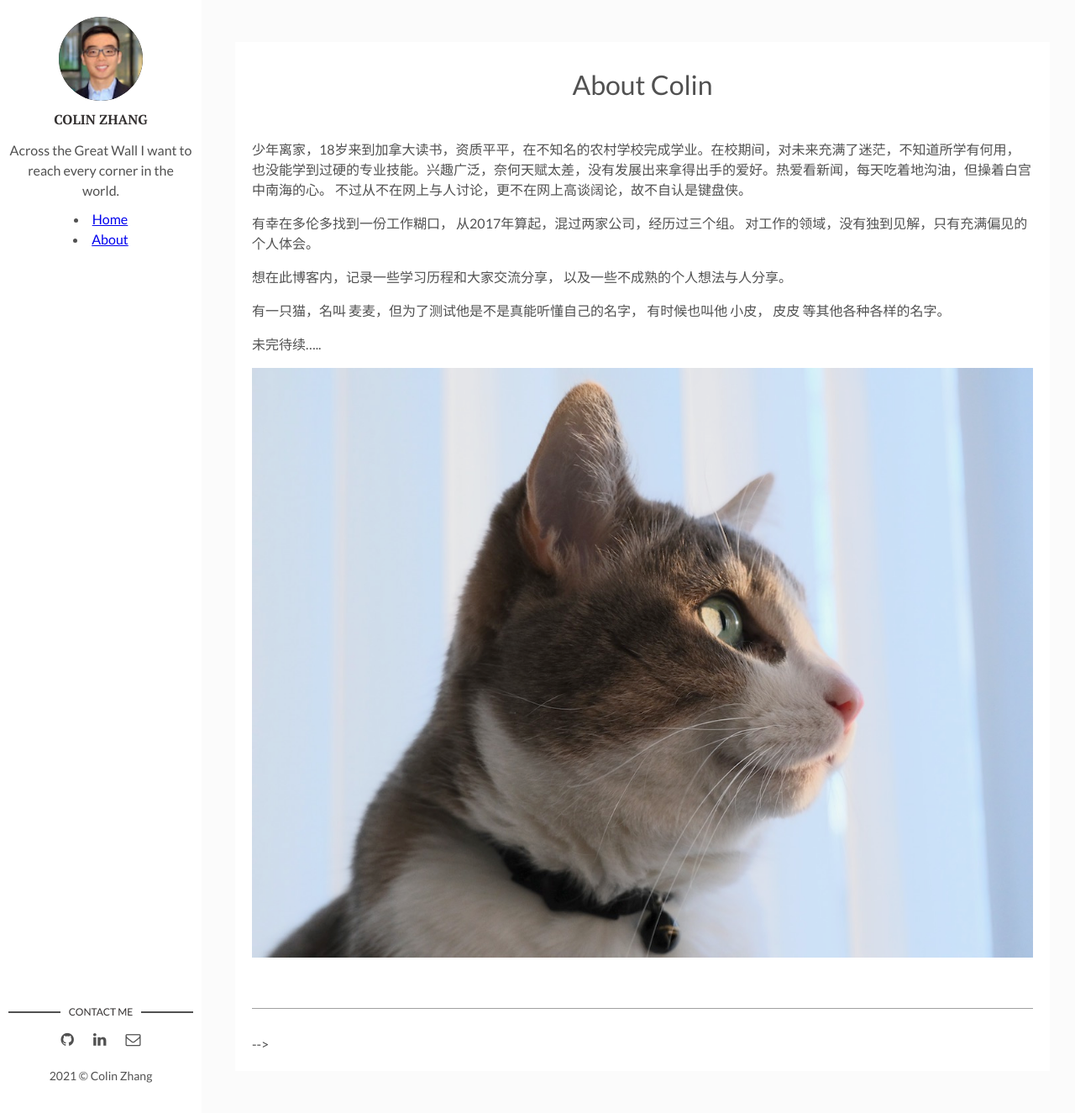
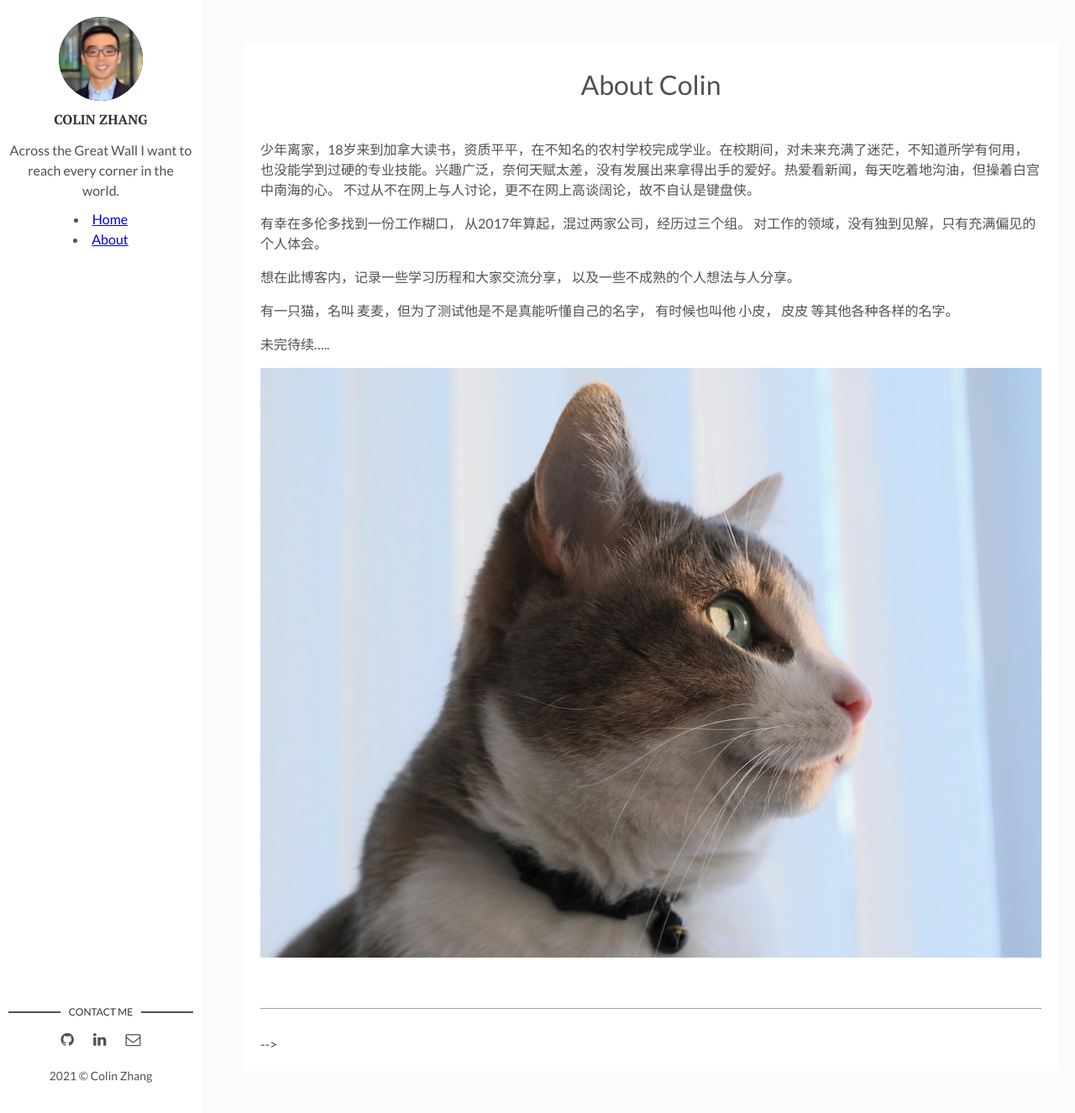
Before and after one commit to colinjuntaozhang/colinjuntaozhang.github.io, a Jekyll site: the page built from about.md, in a window 1280 px wide and 1325 px high. Shown: the whole window at 84% size. Built offline with Jekyll 4.4.1, drawn with Linux system fonts in a browser that asks for light colours.

Commit message:
modify the main css

```diff
--- a/assets/css/main.css
+++ b/assets/css/main.css
@@ -777,7 +777,7 @@ body {
   color: #515151;
   background-color: #fbfbfb;
   margin: auto;
-  margin-left: 20px;
+  margin-left: 30px;
   padding: 30px 0;
   -webkit-font-smoothing: antialiased;
   -moz-osx-font-smoothing: grayscale;
```
